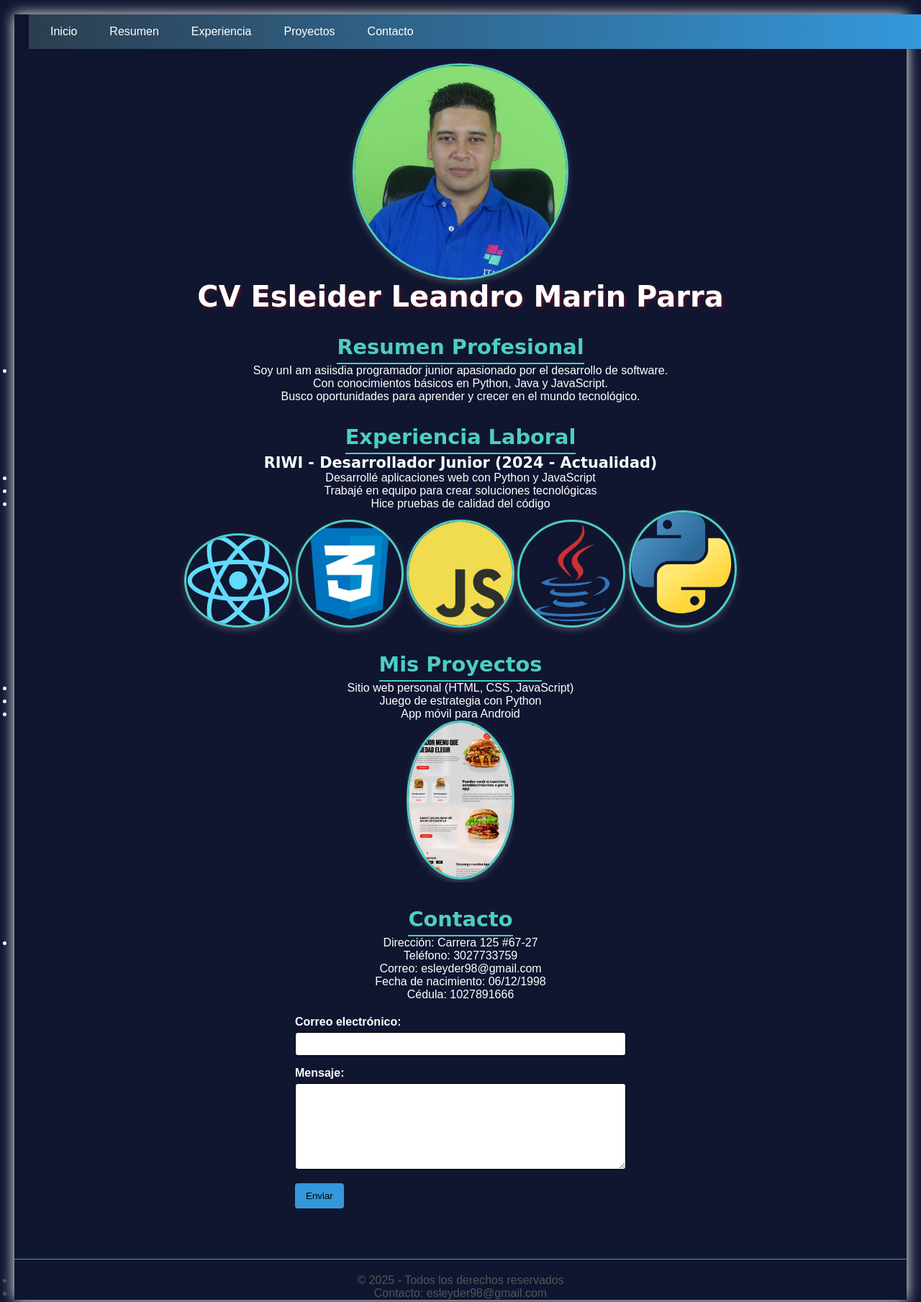
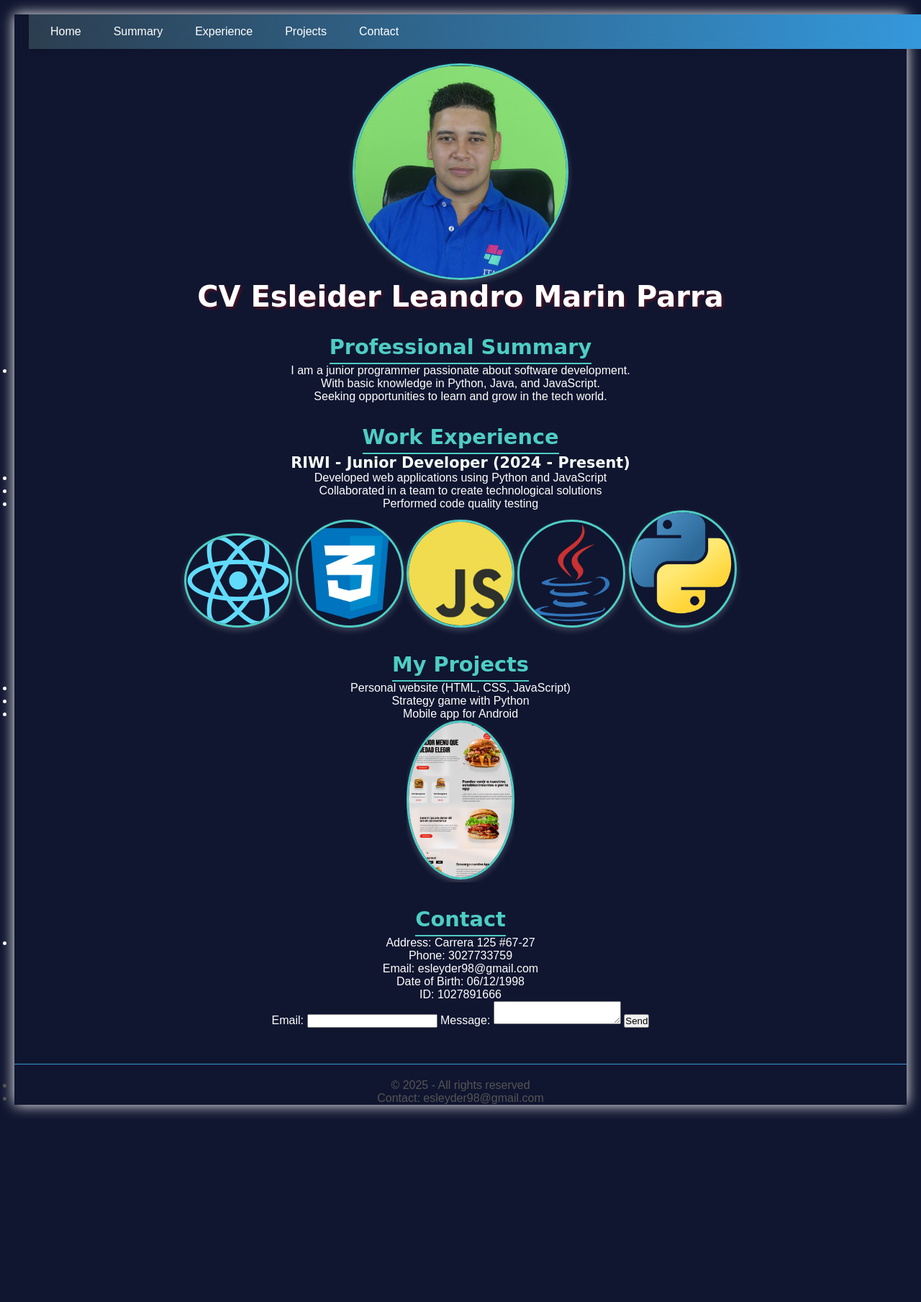
Before and after one commit to eslef1998/riwi_portafolio, a plain HTML site: page index.html in a window 1280 px wide. Shown: the top 1809 px of the page at 72% size. After the commit the page ends 1555 px from the top, so only its background shows below. Drawn offline with Linux system fonts and the light colour scheme.

Commit message:
Descripción de los cambios

```diff
--- a/index.html
+++ b/index.html
@@ -1,13 +1,13 @@
 <!DOCTYPE html>
-<html lang="es">
+<html lang="en">
 <head>
     <meta charset="UTF-8">
     <link rel="stylesheet" href="style.css">
-    <title>Mi Hoja de Vida</title>
+    <title>My Resume</title>
     <style>
         body { font-family: Arial, sans-serif;}
         img { width: 300px; height: auto; }
-        .seccion { margin-bottom: 30px; }
+        .section { margin-bottom: 30px; }
     </style>
 </head>
 
@@ -16,41 +16,40 @@
     <header>
         <nav>
             <ul class="menu">
-                <li><a href="#inicio">Inicio</a></li>
-                <li><a href="#resumen">Resumen</a></li>
-                <li><a href="#experiencia">Experiencia</a></li>
-                <li><a href="#proyectos">Proyectos</a></li>
-                <li><a href="#contacto">Contacto</a></li>
+                <li><a href="#home">Home</a></li>
+                <li><a href="#summary">Summary</a></li>
+                <li><a href="#experience">Experience</a></li>
+                <li><a href="#projects">Projects</a></li>
+                <li><a href="#contact">Contact</a></li>
             </ul>
         </nav>
     </header>
 
     <main style="text-align: center;">
-        <img src="fotoperso.jpeg" alt="Mi foto" style="display: block; margin: 0 auto;">
-        <div class="seccion">
+        <img src="fotoperso.jpeg" alt="My photo" style="display: block; margin: 0 auto;">
+        <div class="section">
             <h1>CV Esleider Leandro Marin Parra</h1>
-
         </div>
 
-        <div class="seccion" id="resumen">
-            <h2>Resumen Profesional</h2>
+        <div class="section" id="summary">
+            <h2>Professional Summary</h2>
             <ul>
-                <li>Soy unI am asiisdia programador junior apasionado por el desarrollo de software. <br>Con conocimientos básicos en Python, Java y JavaScript. <br>Busco oportunidades para aprender y crecer en el mundo tecnológico.</li>
+                <li>I am a junior programmer passionate about software development. <br>With basic knowledge in Python, Java, and JavaScript. <br>Seeking opportunities to learn and grow in the tech world.</li>
             </ul>
         </div>
 
-        <div class="seccion">
+        <div class="section">
             <style>
-        .seccion img {
+                .section img {
                     width: 150px;
                 }
             </style>
-    <h2>Experiencia Laboral</h2>
-    <h3>RIWI - Desarrollador Junior (2024 - Actualidad)</h3>
+            <h2>Work Experience</h2>
+            <h3>RIWI - Junior Developer (2024 - Present)</h3>
             <ul>
-        <li>Desarrollé aplicaciones web con Python y JavaScript</li>
-        <li>Trabajé en equipo para crear soluciones tecnológicas</li>
-        <li>Hice pruebas de calidad del código</li>
+                <li>Developed web applications using Python and JavaScript</li>
+                <li>Collaborated in a team to create technological solutions</li>
+                <li>Performed code quality testing</li>
             </ul>
             <img src="l1.png" alt="1">
             <img src="l2.png" alt="2">
@@ -59,38 +58,33 @@
             <img src="l7.png" alt="5">
         </div>
 
-
-<div class="seccion" id="proyectos">
-    <h2>Mis Proyectos</h2>
+        <div class="section" id="projects">
+            <h2>My Projects</h2>
             <ul>
-        <li>Sitio web personal (HTML, CSS, JavaScript)</li>
-        <li>Juego de estrategia con Python</li>
-        <li>App móvil para Android</li>
+                <li>Personal website (HTML, CSS, JavaScript)</li>
+                <li>Strategy game with Python</li>
+                <li>Mobile app for Android</li>
             </ul>
             <div class="image-container">
                 <img src="pr1.png" alt="6">
             </div>
         </div>
 
-
-
-
-
-        <div class="seccion" id="contacto">
-    <h2>Contacto</h2>
+        <div class="section" id="contact">
+            <h2>Contact</h2>
             <ul>
-                <li>Dirección: Carrera 125 #67-27 <br>Teléfono: 3027733759 <br>Correo: esleyder98@gmail.com <br>Fecha de nacimiento: 06/12/1998 <br>Cédula: 1027891666</li>
+                <li>Address: Carrera 125 #67-27 <br>Phone: 3027733759 <br>Email: esleyder98@gmail.com <br>Date of Birth: 06/12/1998 <br>ID: 1027891666</li>
             </ul>
 
-    <div class="formulario-contacto">
+            <div class="contact-form">
                 <form>
-            <label for="email">Correo electrónico:</label>
+                    <label for="email">Email:</label>
                     <input type="email" id="email" name="email" required>
 
-            <label for="mensaje">Mensaje:</label>
-            <textarea id="mensaje" name="mensaje" required></textarea>
+                    <label for="message">Message:</label>
+                    <textarea id="message" name="message" required></textarea>
 
-            <button type="submit">Enviar</button>
+                    <button type="submit">Send</button>
                 </form>
             </div>
         </div>
@@ -99,8 +93,8 @@
 
     <footer>
         <ul>
-            <li>© 2025 - Todos los derechos reservados</li>
-            <li>Contacto: esleyder98@gmail.com</li>
+            <li>© 2025 - All rights reserved</li>
+            <li>Contact: esleyder98@gmail.com</li>
         </ul>
     </footer>
 </body>
```
Lines whose indentation alone changed are shown as unchanged.
